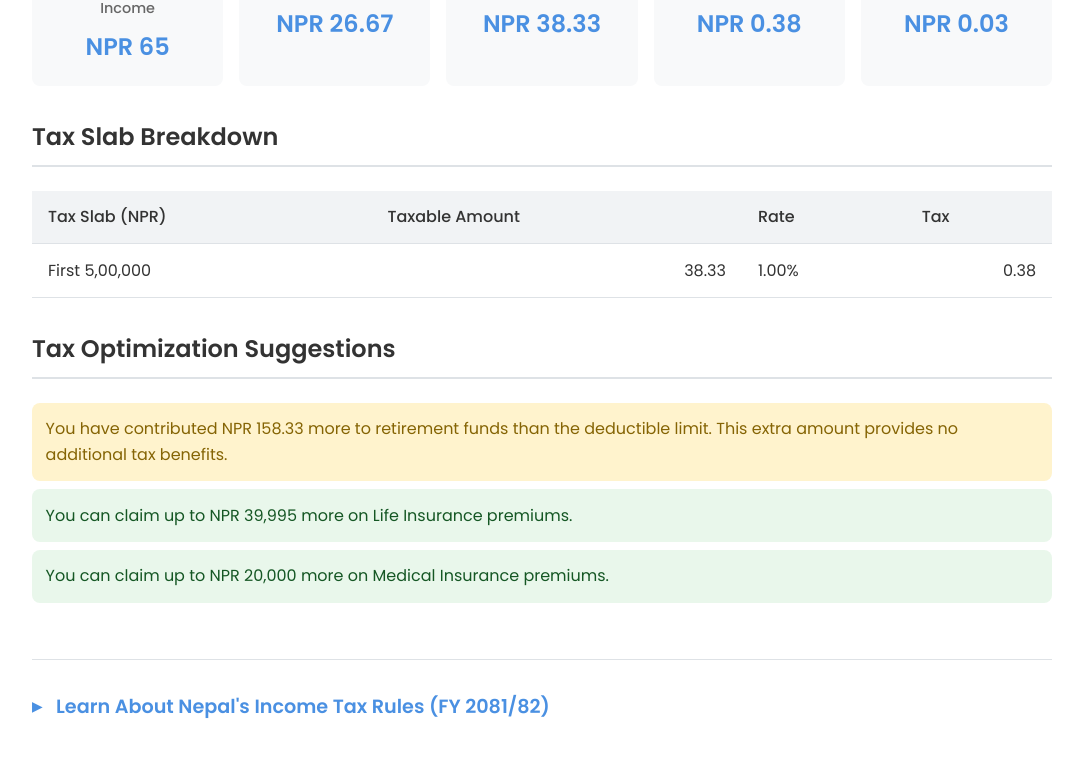
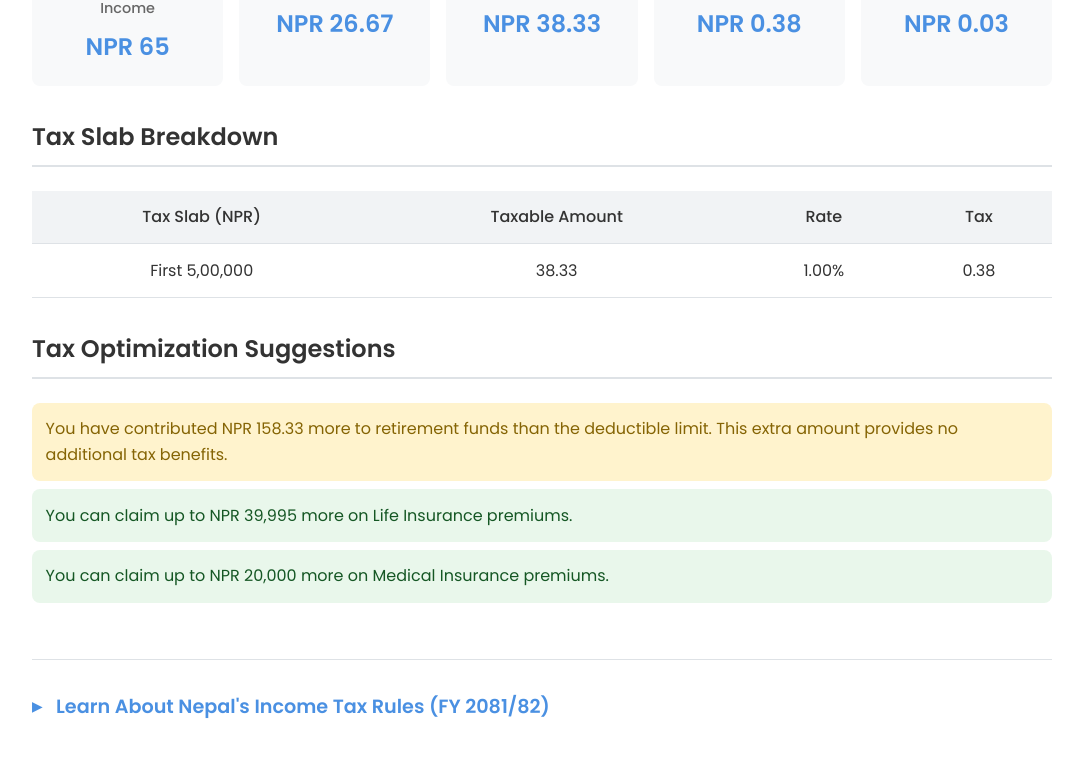
Before and after one commit to buddhadonthavemoney/tax-calculator, a plain HTML site: page index.html in a window 1280 px wide. Both pictures are taken after typing "5", "5", "5", "5", "5", "5" into the empty fields and a click on the button "Calculate My Tax". Shown: the part 881-1638 px from the top of the page, without its empty margins (98-1181 px from the left). Drawn offline with Linux system fonts and the light colour scheme.

Commit message:
feat: horizontal scroll table in smaller screen

```diff
--- a/index.html
+++ b/index.html
@@ -199,6 +199,7 @@
             font-size: clamp(1.2rem, 4vw, 1.5rem);
             font-weight: 600;
             color: var(--primary-color);
+            white-space: nowrap;
         }
 
         h2 {
@@ -211,23 +212,19 @@
         .breakdown-table {
             width: 100%;
             border-collapse: collapse;
-            margin-bottom: 2rem;
+            margin-bottom: 0; /* Margin moved to wrapper */
         }
 
         .breakdown-table th, .breakdown-table td {
             padding: 0.85rem 1rem;
-            text-align: left;
+            text-align: center; /* Changed from left */
             border-bottom: 1px solid var(--border-color);
+            white-space: nowrap;
         }
 
         .breakdown-table th {
             font-weight: 500;
             background-color: #f1f3f5;
-        }
-
-        .breakdown-table td:nth-child(2),
-        .breakdown-table td:nth-child(4) {
-             text-align: right;
         }
 
         #suggestions ul {
@@ -248,6 +245,12 @@
             color: #856404;
         }
 
+        /* NEW: Wrapper for scrollable tables */
+        .table-wrapper {
+            overflow-x: auto;
+            -webkit-overflow-scrolling: touch;
+            margin-bottom: 2rem;
+        }
 
         /* INFO SECTION STYLES */
         #info-section {
@@ -329,14 +332,15 @@
         .info-table {
             width: 100%;
             border-collapse: collapse;
-            margin-bottom: 1.5rem;
+            margin-bottom: 0; /* Margin moved to wrapper */
             font-size: 0.9rem;
         }
 
         .info-table th, .info-table td {
             padding: 0.75rem 1rem;
-            text-align: left;
+            text-align: center; /* Changed from left */
             border: 1px solid var(--border-color);
+            white-space: nowrap;
         }
 
         .info-table th {
@@ -470,6 +474,8 @@
             <!-- Tax Breakdown -->
             <div>
                 <h2>Tax Slab Breakdown</h2>
+                <!-- NEW: Table wrapper -->
+                <div class="table-wrapper">
                     <table class="breakdown-table">
                         <thead>
                             <tr>
@@ -483,6 +489,7 @@
                             <!-- Rows will be injected by JavaScript -->
                         </tbody>
                     </table>
+                </div>
             </div>
 
             <!-- Suggestions -->
@@ -503,6 +510,8 @@
                     <p>Nepal's tax system is progressive, meaning the tax rate increases as your income increases. Here are the rates for salaried individuals.</p>
 
                     <h4>For Individuals (Unmarried)</h4>
+                    <!-- NEW: Table wrapper -->
+                    <div class="table-wrapper">
                         <table class="info-table">
                             <thead>
                                 <tr>
@@ -533,8 +542,11 @@
                                 </tr>
                             </tbody>
                         </table>
+                    </div>
 
                     <h4>For Couples (Married)</h4>
+                    <!-- NEW: Table wrapper -->
+                    <div class="table-wrapper">
                         <table class="info-table">
                              <thead>
                                 <tr>
@@ -565,6 +577,7 @@
                                 </tr>
                             </tbody>
                         </table>
+                    </div>
 
                      <h3>Major Exemptions and Deductions</h3>
                      <p>You can reduce your taxable income by claiming the following deductions. The calculator automatically applies these limits.</p>
@@ -779,9 +792,9 @@
                     const row = document.createElement('tr');
                     row.innerHTML = `
                         <td>${item.label}</td>
-                        <td style="text-align: right;">${formatNPR(item.amount)}</td>
+                        <td style="text-align: center;">${formatNPR(item.amount)}</td>
                         <td>${item.rate.toFixed(2)}%</td>
-                        <td style="text-align: right;">${formatNPR(item.tax)}</td>
+                        <td style="text-align: center;">${formatNPR(item.tax)}</td>
                     `;
                     breakdownBody.appendChild(row);
                 });
```
Lines whose indentation alone changed are shown as unchanged.
